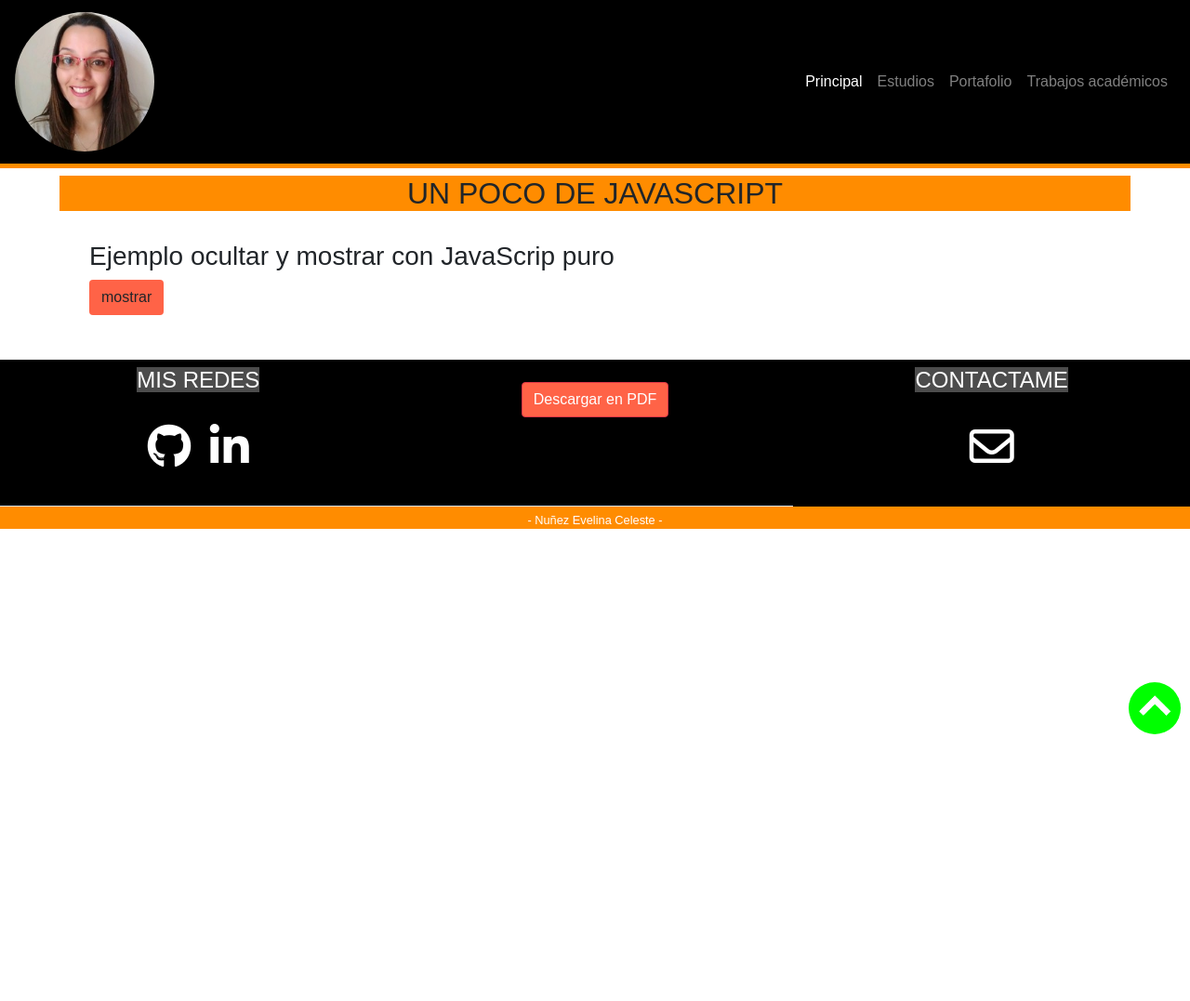
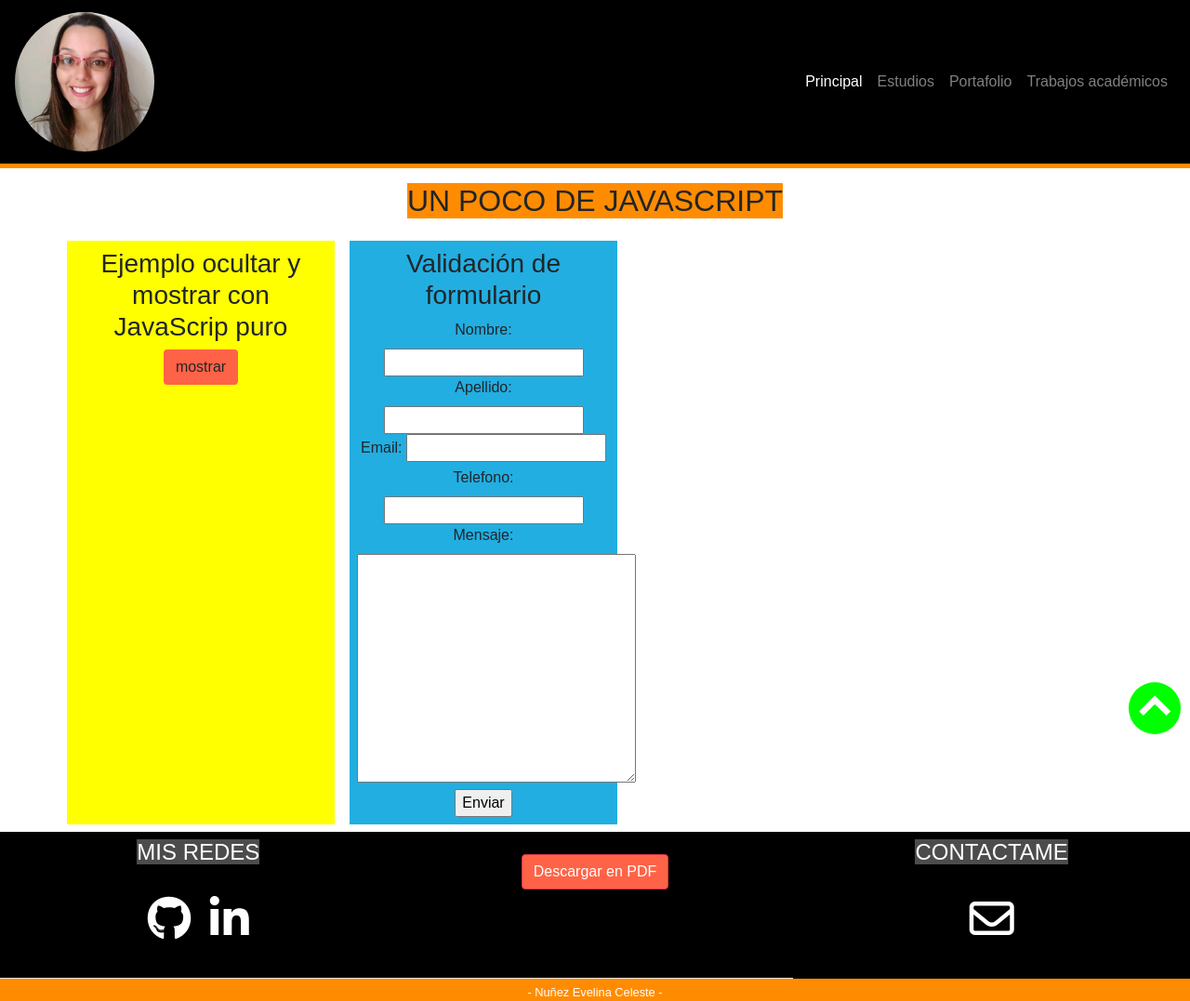
Before and after one commit to evelinanunez/evelinanunez.github.io, a plain HTML site: page trabajos-academicos.html in a window 1280 px wide. Shown: the whole page at 93% size. Before the commit the page ends 800 px from the top, so only its background shows below. Drawn offline with nearby package versions, Linux system fonts and the light colour scheme.

Commit message:
se agrega formulario y se agrega archivos PDF

```diff
--- a/css/estiloscv.css
+++ b/css/estiloscv.css
@@ -102,6 +102,9 @@ footer i{
 a{
     color: #fff;
 }
+a:hover{
+    color:#FFFF00;
+}
 .color-icono{
     color: #fff;
 }
--- a/css/trabajos-academicos.css
+++ b/css/trabajos-academicos.css
@@ -7,7 +7,10 @@ main{
 h2{
     background-color: #FF8C00;
     text-transform: uppercase;
-    display: block;
+    display: inline-block;
+    justify-content: center;
+    margin-top: 0.5em;
+    margin-bottom: 0.5em;;
 }
 .display-none{
     display: none;
--- a/trabajos-academicos.html
+++ b/trabajos-academicos.html
@@ -46,21 +46,55 @@
 
         </header>
         <main>
-            <div class="centrado">
-                <h2 >Un poco de JavaScript</h2>
-            </div>
-            <div class="margin">
-                <h3>Ejemplo ocultar y mostrar con JavaScrip puro</h3>
+          <div class="text-center">
+            <h2 >Un poco de JavaScript</h2>
+          </div>
+            <section class="container-fluid">
+              <article class="row">
+
+                <div class="col-12 col-md-3 text-center bg-amarillo p-2 m-2">
+                <h3 m-2>Ejemplo ocultar y mostrar con JavaScrip puro</h3>
+                <div>
                 <input type="button" class="btn" value="mostrar" id="boton" onclick="mostrarOcultar()">
                 <div id="texto" class="display-none" >
                     <img src="img/mujer-programando.jpg" alt="" class="tamaño-img">
                     <p>Lorem ipsum dolor sit amet consectetur adipisicing elit. Totam vitae consequuntur mollitia incidunt! Itaque architecto nam iusto quibusdam aspernatur quasi totam nihil dolores assumenda qui voluptates magnam officiis, quam deleniti!</p>
                 </div>
+                </div>
+                </div>
+                <div class="col-12 col-md-3 bg-celeste  text-center p-2 m-2">
+                  <h3>Validación de formulario</h3>
+                  <form action="#" method="post" enctype="application/x-www-form-urlencoded">
+                    <div class="d-block">
+                      <label for="nombre" >Nombre:</label>
+                      <input type="text" name="nombre" id="nombre">
+                    </div>
+                    <div class="d-block">
+                      <label for="nombre" >Apellido:</label>
+                      <input type="text" name="apellido" id="apellido">
+                    </div>
+                    <div>
+                      <label for="email">Email: </label>
+                      <input type="email" name="email" id="email">
+                    </div>
+                    <div>
+                      <label for="tel">Telefono:</label>
+                      <input type="tel" name="tel" id="tel">
+                    </div>
+                    <div>
+                      <label for="mensaje" class="d-block ">Mensaje:</label>
+                      <textarea name="" id="" cols="30" rows="10"></textarea>
+                    </div>
+                    <input type="submit" value="Enviar">
+                  </form>
+                </div>
+
+              </article>
+
+            </section>
 
 
 
-
-            </div>
 
 
         </main>
@@ -77,7 +111,7 @@
             </div>
             <div class="col-12 col-md-4 py-2 border-bottom p-4">
                 <button class="btn btn-danger">
-                  <a>Descargar en PDF</a>
+                  <a href="img/CV_NUNEZ_EVELINA.pdf" target="blank" >Descargar en PDF</a>
                 </button>
             </div>
             <div class="col-12 col-md-4 py-2  ">
```
Also changed, not shown: estudios.html (+3 -3 lines), index.html (+2 -2 lines), 3 other files.
